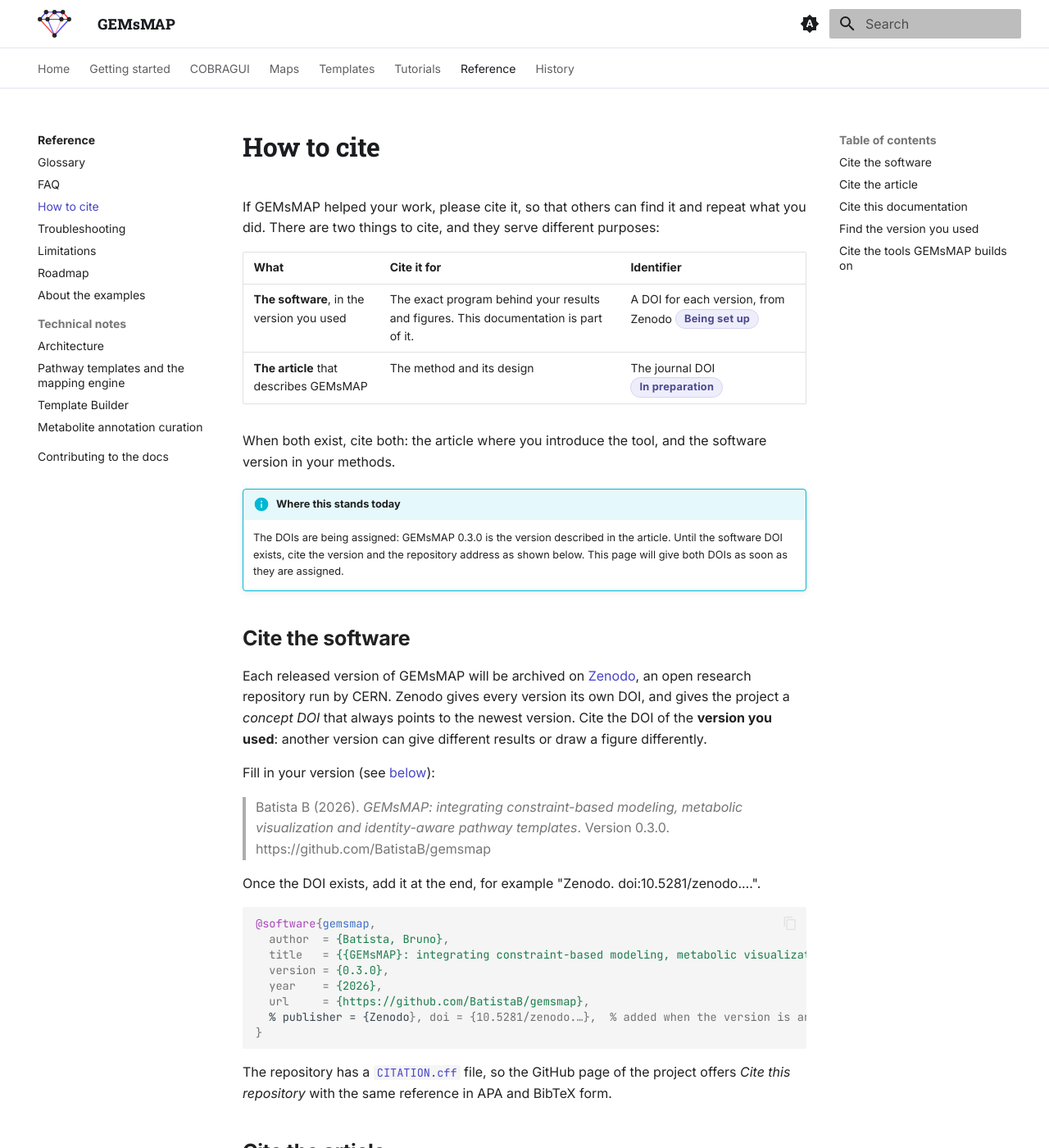
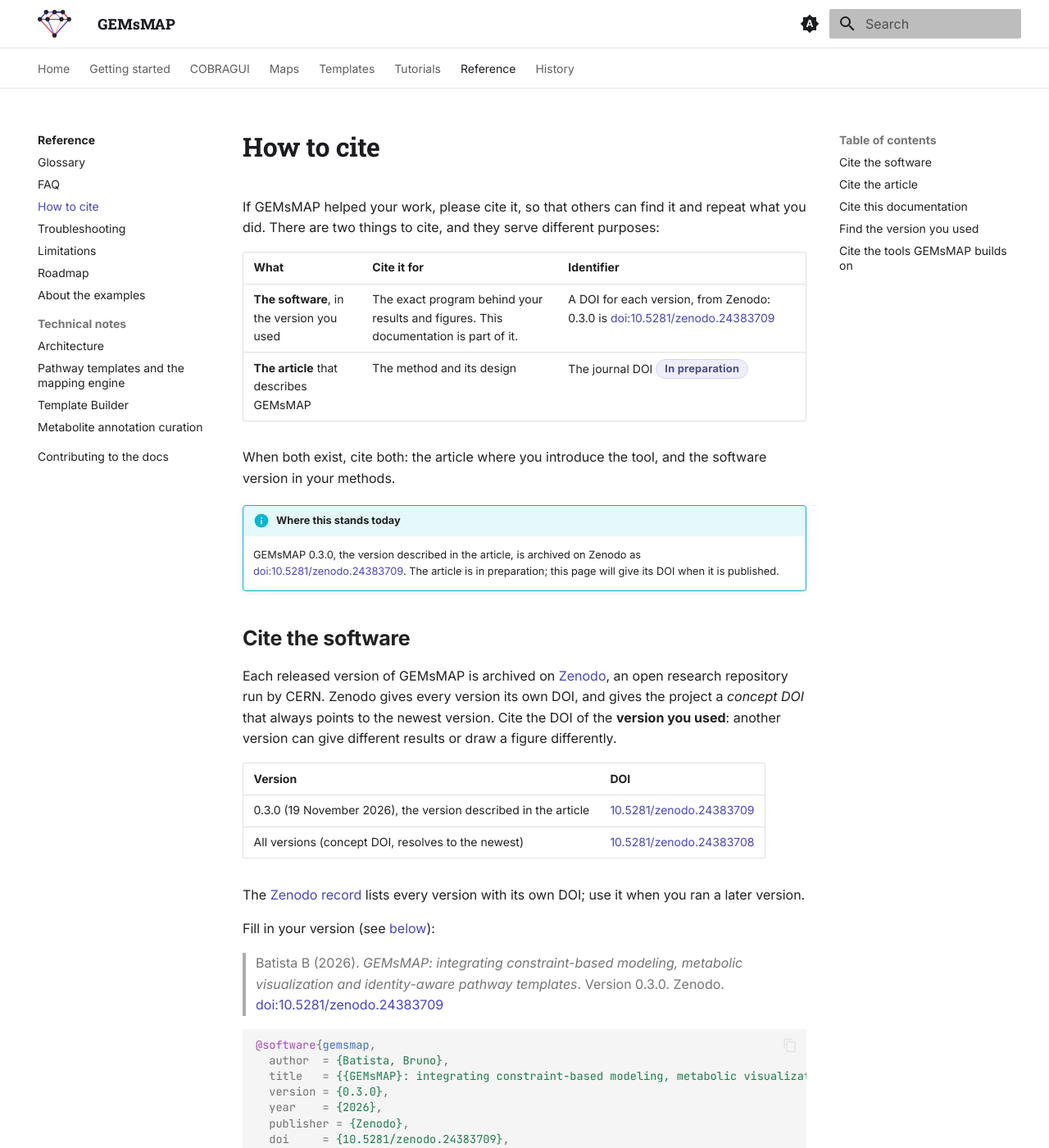
Before and after one commit to BatistaB/gemsmap, an MkDocs documentation site: the page built from docs/reference/how-to-cite.md, in a window 1280 px wide and 1400 px high. Shown: the whole window at 82% size. Built offline with MkDocs 1.6.1 and Material for MkDocs 9.7.7, drawn with Linux system fonts in a browser that asks for light colours; some of the changed text lies outside the part shown.

Commit message:
docs: Zenodo DOIs for GEMsMAP 0.3.0
Version DOI 10.5281/zenodo.24383709 and concept DOI 10.5281/zenodo.24383708 in How to cite (table, reference, BibTeX), the FAQ, the README and CITATION.cff (doi + identifiers; validated with cffconvert).

Co-Authored-By: Claude Opus 5.5 <noreply@anthropic.com>

````diff
--- a/docs/reference/how-to-cite.md
+++ b/docs/reference/how-to-cite.md
@@ -4,23 +4,28 @@ If GEMsMAP helped your work, please cite it, so that others can find it and repe
 
 | What | Cite it for | Identifier |
 | --- | --- | --- |
-| **The software**, in the version you used | The exact program behind your results and figures. This documentation is part of it. | A DOI for each version, from Zenodo <span class="gm-badge planned">Being set up</span> |
+| **The software**, in the version you used | The exact program behind your results and figures. This documentation is part of it. | A DOI for each version, from Zenodo: 0.3.0 is [doi:10.5281/zenodo.24383709](https://doi.org/10.5281/zenodo.24383709) |
 | **The article** that describes GEMsMAP | The method and its design | The journal DOI <span class="gm-badge planned">In preparation</span> |
 
 When both exist, cite both: the article where you introduce the tool, and the software version in your methods.
 
 !!! info "Where this stands today"
-    The DOIs are being assigned: GEMsMAP 0.3.0 is the version described in the article. Until the software DOI exists, cite the version and the repository address as shown below. This page will give both DOIs as soon as they are assigned.
+    GEMsMAP 0.3.0, the version described in the article, is archived on Zenodo as [doi:10.5281/zenodo.24383709](https://doi.org/10.5281/zenodo.24383709). The article is in preparation; this page will give its DOI when it is published.
 
 ## Cite the software
 
-Each released version of GEMsMAP will be archived on [Zenodo](https://zenodo.org), an open research repository run by CERN. Zenodo gives every version its own DOI, and gives the project a *concept DOI* that always points to the newest version. Cite the DOI of the **version you used**: another version can give different results or draw a figure differently.
+Each released version of GEMsMAP is archived on [Zenodo](https://zenodo.org), an open research repository run by CERN. Zenodo gives every version its own DOI, and gives the project a *concept DOI* that always points to the newest version. Cite the DOI of the **version you used**: another version can give different results or draw a figure differently.
+
+| Version | DOI |
+| --- | --- |
+| 0.3.0 (19 November 2026), the version described in the article | [10.5281/zenodo.24383709](https://doi.org/10.5281/zenodo.24383709) |
+| All versions (concept DOI, resolves to the newest) | [10.5281/zenodo.24383708](https://doi.org/10.5281/zenodo.24383708) |
+
+The [Zenodo record](https://doi.org/10.5281/zenodo.24383708) lists every version with its own DOI; use it when you ran a later version.
 
 Fill in your version (see [below](#find-the-version-you-used)):
 
-> Batista B (2026). *GEMsMAP: integrating constraint-based modeling, metabolic visualization and identity-aware pathway templates*. Version 0.3.0. https://github.com/BatistaB/gemsmap
-
-Once the DOI exists, add it at the end, for example "Zenodo. doi:10.5281/zenodo.…".
+> Batista B (2026). *GEMsMAP: integrating constraint-based modeling, metabolic visualization and identity-aware pathway templates*. Version 0.3.0. Zenodo. [doi:10.5281/zenodo.24383709](https://doi.org/10.5281/zenodo.24383709)
 
 ```bibtex
 @software{gemsmap,
@@ -28,8 +33,9 @@ Once the DOI exists, add it at the end, for example "Zenodo. doi:10.5281/zenodo.
   title   = {{GEMsMAP}: integrating constraint-based modeling, metabolic visualization and identity-aware pathway templates},
   version = {0.3.0},
   year    = {2026},
-  url     = {https://github.com/BatistaB/gemsmap},
-  % publisher = {Zenodo}, doi = {10.5281/zenodo.…},  % added when the version is archived
+  publisher = {Zenodo},
+  doi     = {10.5281/zenodo.24383709},
+  url     = {https://doi.org/10.5281/zenodo.24383709},
 }
 ```
 
````
Also changed, not shown: CHANGELOG.md (+4 -0 lines), README.md (+7 -3 lines), docs/reference/faq.md (+1 -1 lines), 1 other file.
